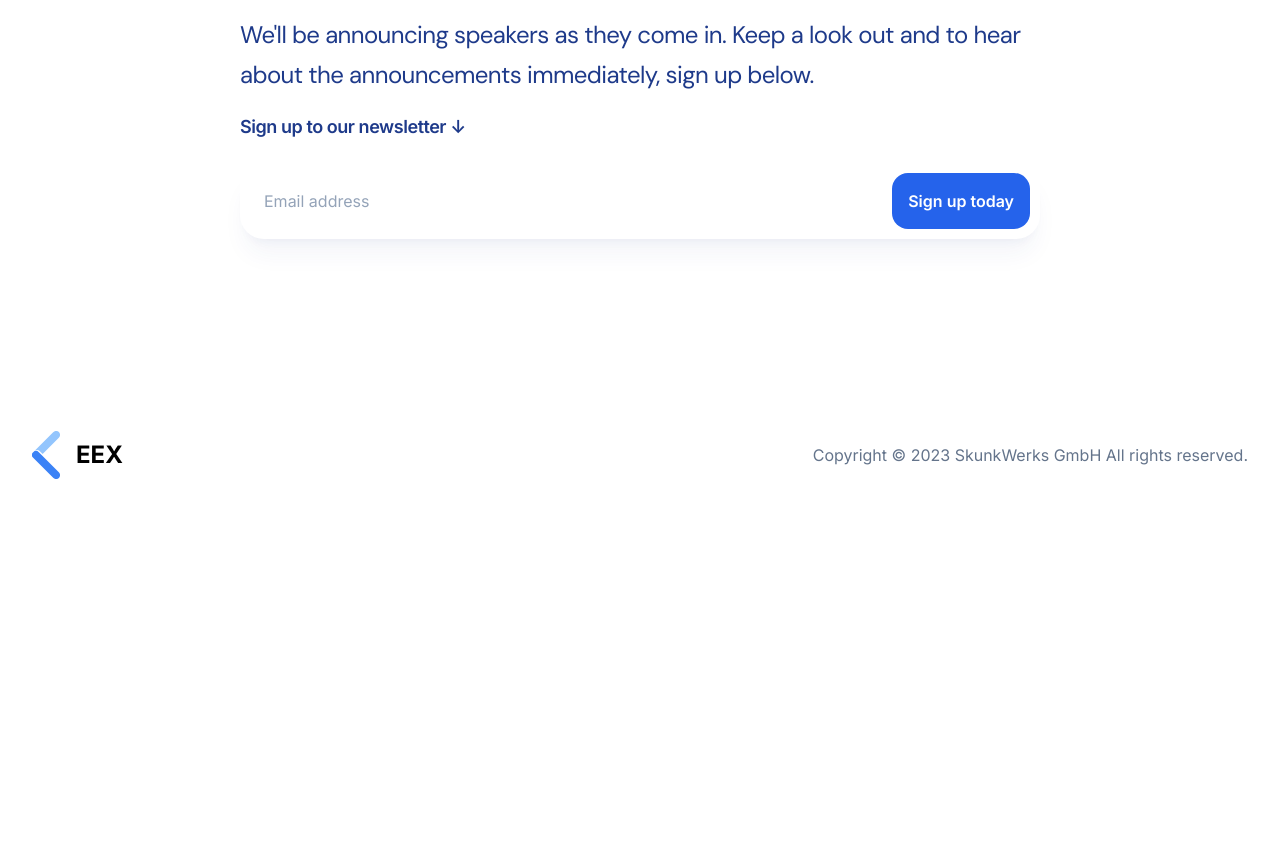
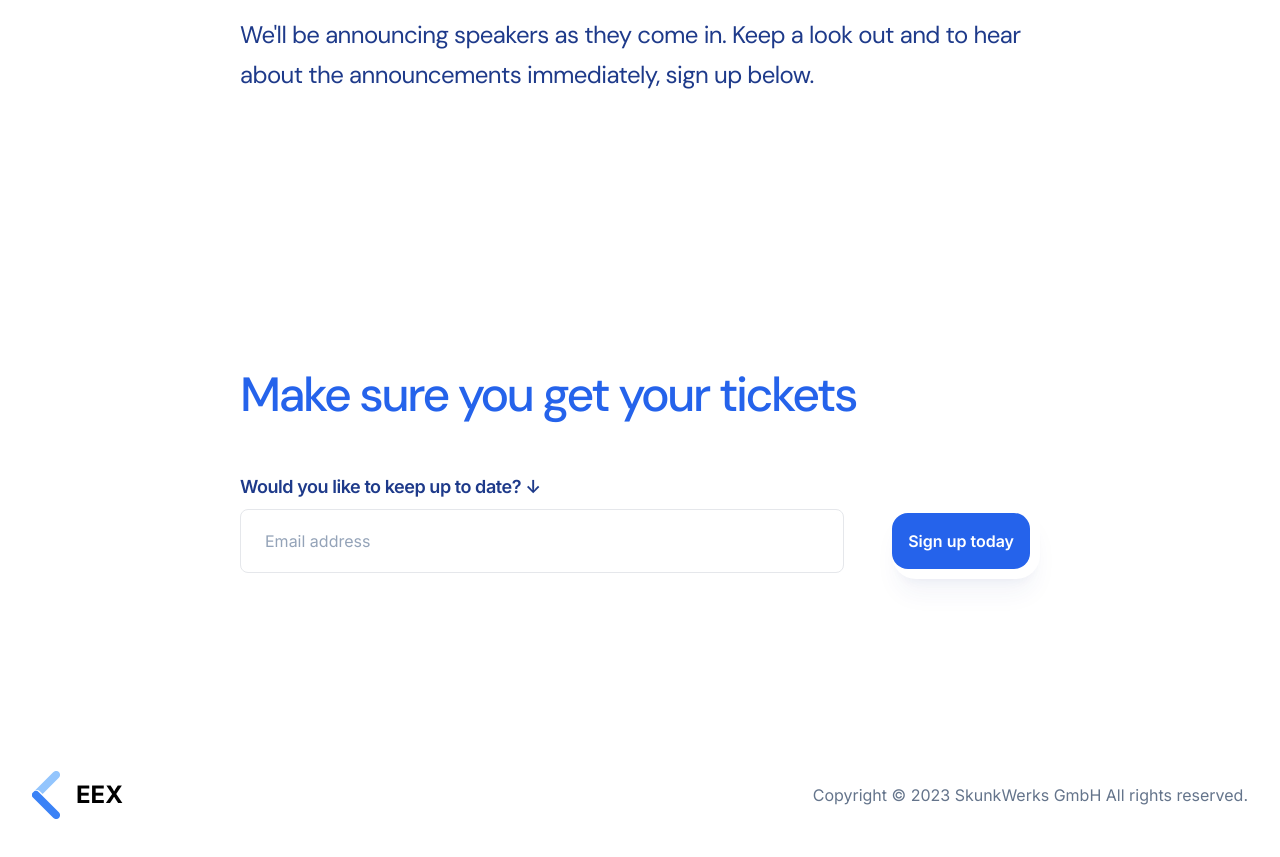
Before and after one commit to Elixir-Bytes/EEXConf-Website, a Next.js app: page / in a window 1280 px wide. Shown: the part 1117-1974 px from the top of the page. Before the commit the page ends 1660 px from the top, so only its background shows below. Built offline with nearby package versions, Linux system fonts and the light colour scheme.

Commit message:
Finish Tito API call version of interest form
What a pain in the butt. I don't think I like next.js

```diff
--- a/next.config.js
+++ b/next.config.js
@@ -1,4 +1,10 @@
 /** @type {import('next').NextConfig} */
-const nextConfig = {}
+const nextConfig = {
+  experimental: {
+    serverActions: {
+      allowedOrigins: ['eexconf.org'],
+    },
+  },
+}
 
 module.exports = nextConfig
--- a/package.json
+++ b/package.json
@@ -17,7 +17,7 @@
     "@types/react-dom": "18.2.7",
     "autoprefixer": "^10.4.12",
     "clsx": "^1.2.1",
-    "next": "13.4.16",
+    "next": "~13.5.0",
     "react": "18.2.0",
     "react-dom": "18.2.0",
     "tailwindcss": "^3.3.3",
--- a/src/app/(main)/page.tsx
+++ b/src/app/(main)/page.tsx
@@ -1,21 +1,13 @@
 import { Hero } from '@/components/Hero'
-import { Newsletter } from '@/components/Newsletter'
-import { Schedule } from '@/components/Schedule'
-// import { Speakers } from '@/components/Speakers'
 import { Speakers } from '@/components/prelaunch/Speakers'
-import { Sponsors } from '@/components/Sponsors'
-import { TitoInterest } from '@/components/prelaunch/TitoInterest'
+import { InterestForm } from '@/components/prelaunch/InterestForm'
 
 export default function Home() {
   return (
     <>
       <Hero />
-      {/* <Tito eventName="elixirbytes/testconfoss" /> */}
-      <TitoInterest eventName="eexconf/zagreb-2024" />
       <Speakers />
-      {/* <Schedule /> */}
-      {/* <Sponsors /> */}
-      {/* <Newsletter /> */}
+      <InterestForm />
     </>
   )
 }
--- /dev/null
+++ b/src/app/actions.ts
@@ -0,0 +1,34 @@
+'use server'
+type ClientResponse = {
+  status: number
+  body: object
+  successful: boolean
+}
+export async function addInterest(
+  prevState: any,
+  formData: FormData,
+): Promise<ClientResponse> {
+  const email = formData.get('email')
+  const url = 'https://api.tito.io/v3/eexconf/zagreb-2024/interested_users'
+  const apiToken = process.env.TITO_API_TOKEN
+  try {
+    const res = await fetch(url, {
+      method: 'POST',
+      headers: {
+        Authorization: `Token token=${apiToken}`,
+        Accept: 'application/json',
+        'Content-Type': 'application/json',
+      },
+      body: JSON.stringify({
+        interested_user: {
+          email,
+        },
+      }),
+    })
+    const body = await res.json()
+
+    return { body, status: res.status, successful: res.ok }
+  } catch (e) {
+    return { status: 500, body: e, successful: false }
+  }
+}
--- /dev/null
+++ b/src/app/config.ts
@@ -0,0 +1 @@
+export const EVENT_NAME = 'eexconf/zagreb-2024'
--- /dev/null
+++ b/src/components/prelaunch/InterestForm.tsx
@@ -0,0 +1,95 @@
+'use client'
+import { useState } from 'react'
+import { Button } from '@/components/Button'
+import { Container } from '@/components/Container'
+import { addInterest } from '@/app/actions'
+
+// @ts-expect-error
+import { experimental_useFormState as useFormState } from 'react-dom'
+
+function ArrowRightIcon(props: React.ComponentPropsWithoutRef<'svg'>) {
+  return (
+    <svg aria-hidden="true" viewBox="0 0 24 24" {...props}>
+      <path
+        d="m14 7 5 5-5 5M19 12H5"
+        fill="none"
+        stroke="currentColor"
+        strokeWidth="2"
+        strokeLinecap="round"
+        strokeLinejoin="round"
+      />
+    </svg>
+  )
+}
+
+export function InterestForm() {
+  const [email, setEmail] = useState<string>('')
+  const [state, formAction] = useFormState(addInterest, null)
+  if (state && !state.successful) {
+    console.error(`code: ${state.status} => ${JSON.stringify(state.body)}`)
+  }
+  return (
+    <section
+      id="interest"
+      aria-labelledby="interest-title"
+      className="py-20 sm:py-32"
+    >
+      <Container>
+        <div className="mx-auto max-w-2xl lg:max-w-4xl lg:px-12">
+          <h2
+            id="speakers-title"
+            className="mb-12 font-display text-4xl font-medium tracking-tighter text-blue-600 sm:text-5xl"
+          >
+            Make sure you get your tickets
+          </h2>
+          <form action={formAction}>
+            <h3 className="text-lg font-semibold tracking-tight text-blue-900">
+              Would you like to keep up to date?{' '}
+              <span aria-hidden="true">&darr;</span>
+            </h3>
+            {state?.successful && (
+              <p>
+                Thanks for your interest. We'll get back to you when we have
+                more information.
+              </p>
+            )}
+            {state === null && (
+              <div className="flex items-center gap-12">
+                <input
+                  type="email"
+                  name="email"
+                  value={email}
+                  onChange={(e) => setEmail(e.target.value)}
+                  required
+                  placeholder="Email address"
+                  aria-label="Email address"
+                  className="-my-2.5 h-16 flex-1 rounded-lg border bg-transparent pl-6 pr-2.5 text-base text-slate-900 placeholder:text-slate-400 focus:outline-none"
+                />
+                <div className="flex rounded-3xl bg-white py-2.5 pr-2.5 shadow-xl shadow-blue-900/5 focus-within:ring-2 focus-within:ring-blue-900">
+                  <Button type="submit">
+                    <span className="sr-only sm:not-sr-only">
+                      Sign up today
+                    </span>
+                    <span className="sm:hidden">
+                      <ArrowRightIcon className="h-6 w-6" />
+                    </span>
+                  </Button>
+                </div>
+              </div>
+            )}
+            {state?.successful === false && (
+              <h1>
+                We had a problem adding your email.
+                <br />
+                Just email us at{' '}
+                <a href="mailto:hello@eexconf.org?subject=I'd%20like%20to%20hear%20more!">
+                  hello@eexconf.org
+                </a>
+              </h1>
+            )}
+          </form>
+        </div>
+      </Container>
+    </section>
+  )
+}
--- a/src/components/prelaunch/Speakers.tsx
+++ b/src/components/prelaunch/Speakers.tsx
@@ -1,29 +1,8 @@
 'use client'
 
 import { useEffect, useId, useState } from 'react'
-import { Button } from '@/components/Button'
-import Image from 'next/image'
-import { Tab } from '@headlessui/react'
-import clsx from 'clsx'
-
 import { Container } from '@/components/Container'
-import { DiamondIcon } from '@/components/DiamondIcon'
 import sasa from '@/images/avatars/sasa-juric.png'
-
-function ArrowRightIcon(props: React.ComponentPropsWithoutRef<'svg'>) {
-  return (
-    <svg aria-hidden="true" viewBox="0 0 24 24" {...props}>
-      <path
-        d="m14 7 5 5-5 5M19 12H5"
-        fill="none"
-        stroke="currentColor"
-        strokeWidth="2"
-        strokeLinecap="round"
-        strokeLinejoin="round"
-      />
-    </svg>
-  )
-}
 
 const days = [
   {
@@ -99,26 +78,6 @@ export function Speakers() {
             {`We'll be announcing speakers as they come in. Keep a look out and to
             hear about the announcements immediately, sign up below.`}
           </p>
-          <form>
-            <h3 className="text-lg font-semibold tracking-tight text-blue-900">
-              Sign up to our newsletter <span aria-hidden="true">&darr;</span>
-            </h3>
-            <div className="mt-5 flex rounded-3xl bg-white py-2.5 pr-2.5 shadow-xl shadow-blue-900/5 focus-within:ring-2 focus-within:ring-blue-900">
-              <input
-                type="email"
-                required
-                placeholder="Email address"
-                aria-label="Email address"
-                className="-my-2.5 flex-auto bg-transparent pl-6 pr-2.5 text-base text-slate-900 placeholder:text-slate-400 focus:outline-none"
-              />
-              <Button type="submit">
-                <span className="sr-only sm:not-sr-only">Sign up today</span>
-                <span className="sm:hidden">
-                  <ArrowRightIcon className="h-6 w-6" />
-                </span>
-              </Button>
-            </div>
-          </form>
         </div>
       </Container>
     </section>
--- a/src/components/prelaunch/TitoInterest.jsx
+++ /dev/null
@@ -1,14 +0,0 @@
-/*
- * We have to use jsx instead of tsx because `tito-register-interest` is coming from somewhere strange
- * and makes typescript mad. I don't want to learn how to allow it.
- */
-import Script from 'next/script'
-
-export function TitoInterest({ eventName }) {
-  return (
-    <>
-      <Script src="https://js.tito.io/v2" async />
-      <tito-register-interest event={eventName}></tito-register-interest>
-    </>
-  )
-}
```
Also changed, not shown: 2 other files (tests, documents, lock files or other folders).
